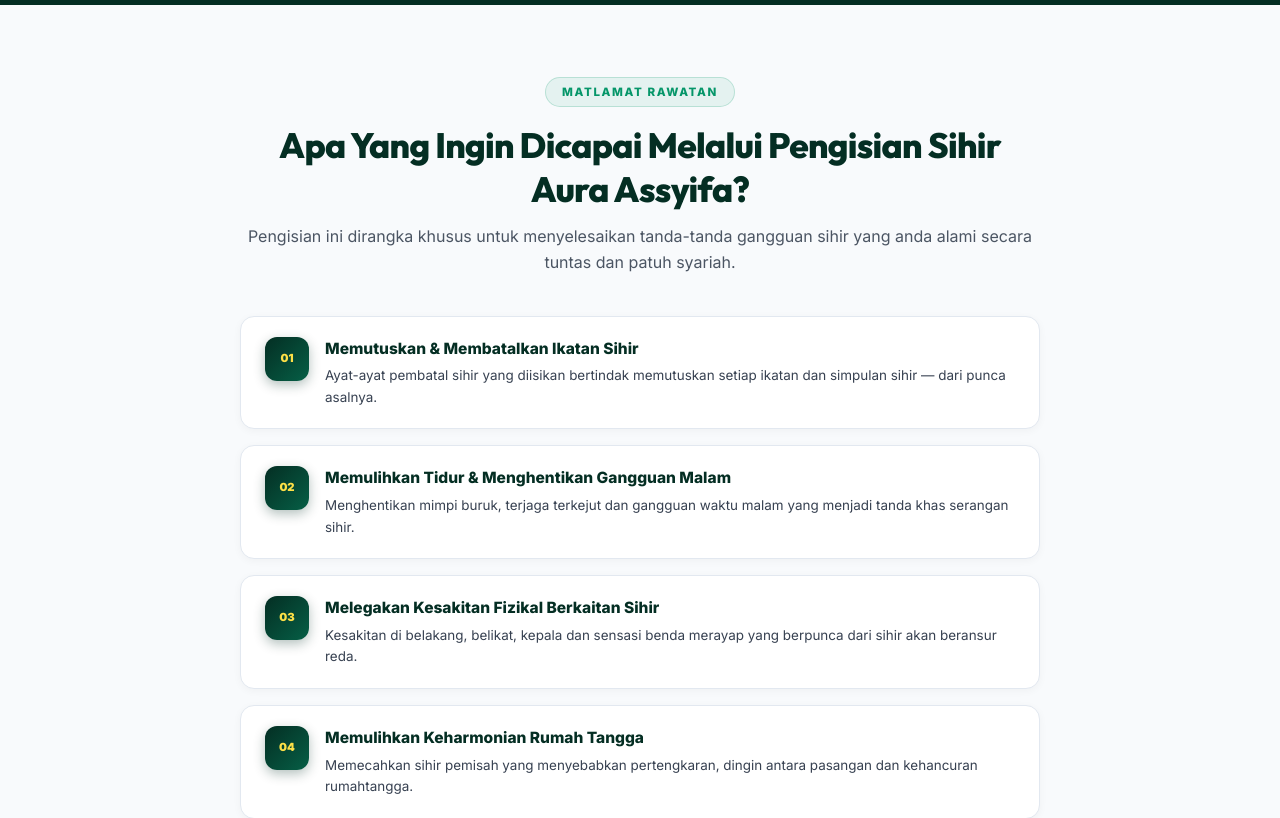
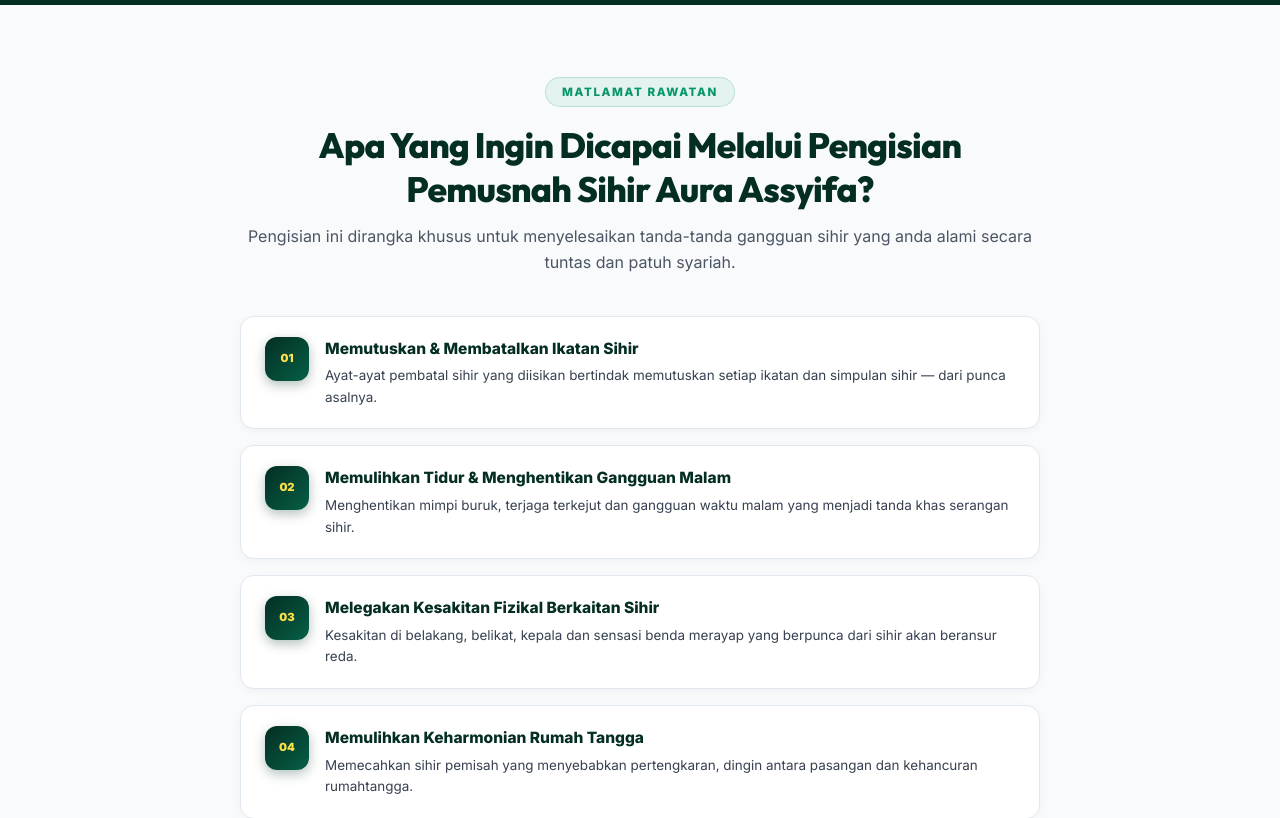
Before and after one commit to molekventure313/aura-assyifa, a Next.js app: page /pengisian-sihir in a window 1280 px wide. Shown: the part 4040-4858 px from the top of the page. Built offline with nearby package versions, Linux system fonts and the light colour scheme; no server answers; the database is empty.

Commit message:
fix: Tukar semua 'Pengisian Sihir' kepada 'Pengisian Pemusnah Sihir'

```diff
--- a/src/app/pengisian-sihir/page.js
+++ b/src/app/pengisian-sihir/page.js
@@ -5,7 +5,7 @@
 
 const WA_NUMBER = '60133892002';
 const WA_MESSAGE = encodeURIComponent(
-  "Assalamualaikum, saya berminat untuk mendapatkan Pengisian Sihir dari Aura Assyifa (RM90). Boleh saya tahu langkah seterusnya?"
+  "Assalamualaikum, saya berminat untuk mendapatkan Pengisian Pemusnah Sihir dari Aura Assyifa (RM90). Boleh saya tahu langkah seterusnya?"
 );
 const WA_LINK = `https://wa.me/${WA_NUMBER}?text=${WA_MESSAGE}`;
 
@@ -346,7 +346,7 @@
       <section style={{ background: '#F8FAFC', color: '#0F172A', padding: '4.5rem 1rem', textAlign: 'center' }}>
         <div style={{ maxWidth: '800px', margin: '0 auto' }} className="anim-section">
           <span style={{ display: 'inline-block', fontSize: '0.72rem', fontWeight: 800, color: '#059669', textTransform: 'uppercase', letterSpacing: '0.14em', marginBottom: '0.5rem', background: 'rgba(5,150,105,0.08)', padding: '0.3rem 1rem', borderRadius: '50px', border: '1px solid rgba(5,150,105,0.2)' }}>Matlamat Rawatan</span>
-          <h2 style={{ fontSize: 'clamp(1.5rem, 3.5vw, 2.2rem)', fontWeight: 800, color: '#042E23', marginTop: '0.5rem', marginBottom: '0.75rem', letterSpacing: '-0.02em', lineHeight: 1.25 }}>Apa Yang Ingin Dicapai Melalui Pengisian Sihir Aura Assyifa?</h2>
+          <h2 style={{ fontSize: 'clamp(1.5rem, 3.5vw, 2.2rem)', fontWeight: 800, color: '#042E23', marginTop: '0.5rem', marginBottom: '0.75rem', letterSpacing: '-0.02em', lineHeight: 1.25 }}>Apa Yang Ingin Dicapai Melalui Pengisian Pemusnah Sihir Aura Assyifa?</h2>
           <p style={{ fontSize: '1rem', color: '#4B5563', lineHeight: 1.65, marginBottom: '2.5rem' }}>Pengisian ini dirangka khusus untuk menyelesaikan tanda-tanda gangguan sihir yang anda alami secara tuntas dan patuh syariah.</p>
           <div style={{ display: 'flex', flexDirection: 'column', gap: '1rem', textAlign: 'left' }}>
             {GOALS.map((g, i) => (
@@ -452,7 +452,7 @@
           {/* Price card */}
           <div style={{ background: 'linear-gradient(160deg, #031E17 0%, #042E23 100%)', border: '2px solid rgba(253,224,71,0.4)', borderRadius: '24px', padding: '2.5rem 2rem', marginBottom: '2rem', boxShadow: '0 24px 60px rgba(0,0,0,0.5), 0 0 60px rgba(253,224,71,0.06)', position: 'relative', overflow: 'hidden' }}>
             <div style={{ position: 'absolute', top: 0, right: 0, width: '200px', height: '200px', background: 'radial-gradient(circle, rgba(253,224,71,0.06) 0%, transparent 70%)', pointerEvents: 'none' }} />
-            <div style={{ fontSize: '0.72rem', fontWeight: 800, color: '#FDE047', textTransform: 'uppercase', letterSpacing: '0.1em', marginBottom: '0.75rem' }}>Pengisian Sihir Aura Assyifa</div>
+            <div style={{ fontSize: '0.72rem', fontWeight: 800, color: '#FDE047', textTransform: 'uppercase', letterSpacing: '0.1em', marginBottom: '0.75rem' }}>Pengisian Pemusnah Sihir Aura Assyifa</div>
             <div style={{ fontSize: 'clamp(3.5rem, 10vw, 5rem)', fontWeight: 900, color: '#FDE047', lineHeight: 1, marginBottom: '0.25rem', textShadow: '0 0 30px rgba(253,224,71,0.3)' }}>RM90</div>
             <div style={{ fontSize: '0.88rem', color: '#A7F3D0', marginBottom: '2rem', opacity: 0.85 }}>Bayar Sekali · Guna Seumur Hidup</div>
 
@@ -480,7 +480,7 @@
           <div style={{ textAlign: 'left' }}>
             <h3 style={{ fontSize: '1.05rem', fontWeight: 800, color: '#FDE047', marginBottom: '1.25rem', textAlign: 'center' }}>Soalan Lazim</h3>
             {[
-              { q: 'Adakah ini untuk kes sihir sahaja?', a: 'Pengisian Sihir ini dirangka khusus dengan 4 lapisan ayat yang ditujukan untuk kes sihir. Namun ia juga membantu gangguan jin yang berkait dengan sihir yang dihantar.' },
+              { q: 'Adakah ini untuk kes sihir sahaja?', a: 'Pengisian Pemusnah Sihir ini dirangka khusus dengan 4 lapisan ayat yang ditujukan untuk kes sihir. Namun ia juga membantu gangguan jin yang berkait dengan sihir yang dihantar.' },
               { q: 'Barang apa yang boleh diisi?', a: 'Cincin, tasbih, gelang, rantai, atau mana-mana barang peribadi yang sentiasa dibawa bersama. Barang tidak perlu dihantar — proses dilakukan jarak jauh.' },
               { q: 'Berapa lama proses pengisian?', a: 'Pengisian penuh mengambil masa 7 hari bekerja. Selepas itu, pelarasan mingguan dilakukan secara automatik tanpa kos tambahan.' },
               { q: "Adakah ini patuh syariah?", a: "Ya, 100%. Pengisian hanya menggunakan ayat-ayat Al-Quran dan doa bersandarkan Sunnah. Tiada unsur syirik, jampi atau azimat haram." },
@@ -505,7 +505,7 @@
             Jangan biarkan sihir terus menghancurkan hidup anda. Ambil tindakan hari ini.
           </h2>
           <p style={{ fontSize: '1rem', color: '#A7F3D0', lineHeight: 1.7, marginBottom: '2.5rem', opacity: 0.9 }}>
-            Dengan Pengisian Sihir Aura Assyifa, setiap kali diserang — anda bersedia. Setiap malam — anda terlindung. Sihir tidak tidur, tapi perlindungan anda juga tidak.
+            Dengan Pengisian Pemusnah Sihir Aura Assyifa, setiap kali diserang — anda bersedia. Setiap malam — anda terlindung. Sihir tidak tidur, tapi perlindungan anda juga tidak.
           </p>
           <WAButton id="cta-closing" label="Hubungi Kami — Mula Perlindungan Sekarang" />
           <p style={{ marginTop: '1rem', fontSize: '0.8rem', color: '#6EE7B7', opacity: 0.7 }}>RM90 sekali bayar · Seumur Hidup · Percuma Pelarasan Mingguan</p>
```
